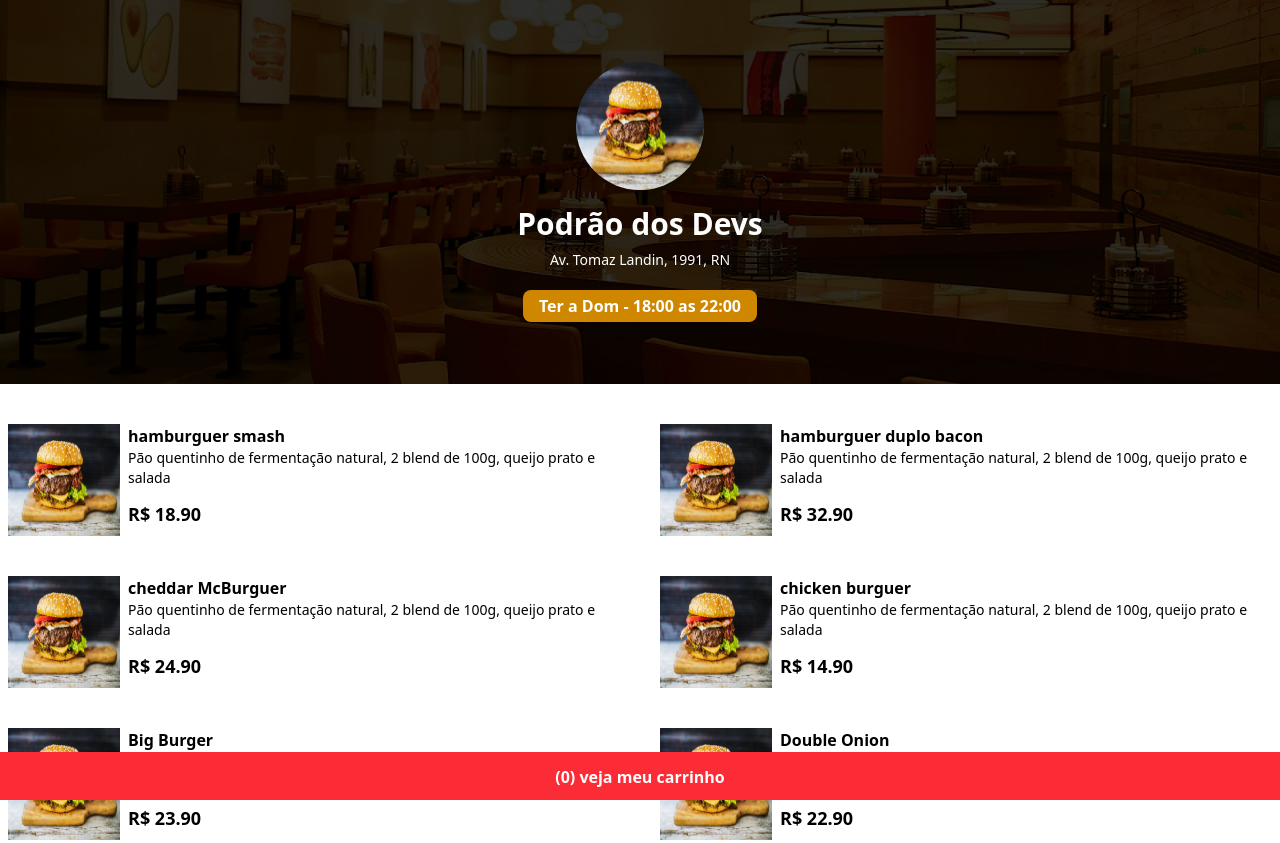
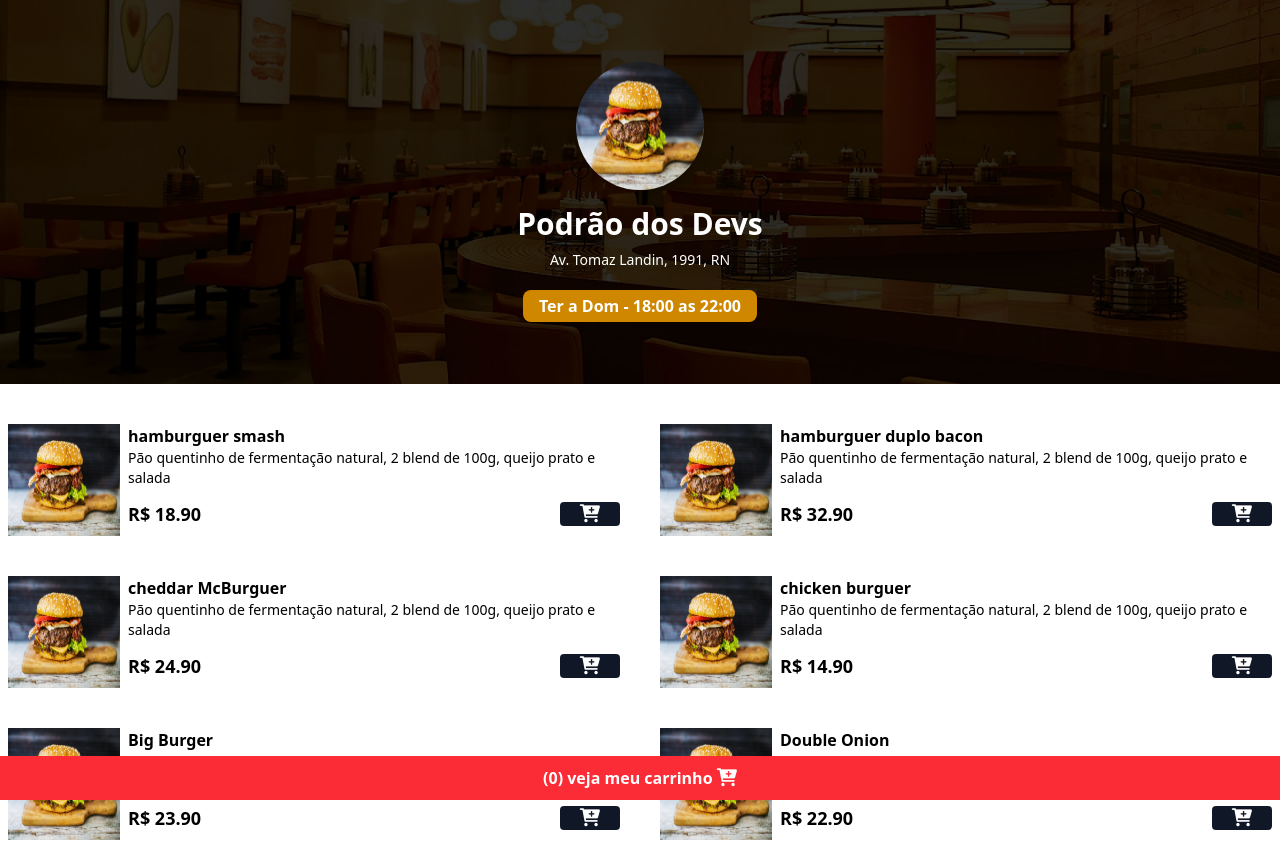
Before and after one commit to ExoticAndrew/trabalho_web, a website: page index.html in a window 1280 px wide. Shown: the top 843 px of the page. Drawn offline with Linux system fonts and the light colour scheme.

Commit message:
config: adiciona lib de icones ao projeto

```diff
--- a/index.html
+++ b/index.html
@@ -5,6 +5,7 @@
     <meta charset="UTF-8">
     <meta name="viewport" content="width=device-width, initial-scale=1.0">
     <title>Document</title>
+    <link rel="stylesheet" href="https://cdnjs.cloudflare.com/ajax/libs/font-awesome/6.0.0-beta3/css/all.min.css" integrity="sha512-Fo3rlrZj/k7ujTnHg4CGR2D7kSs0v4LLanw2qksYuRlEzO+tcaEPQogQ0KaoGN26/zrn20ImR1DfuLWnOo7aBA==" crossorigin="anonymous" referrerpolicy="no-referrer" />
     <link rel="stylesheet" href="./src/css/output.css">
     <style>
         header {
```
